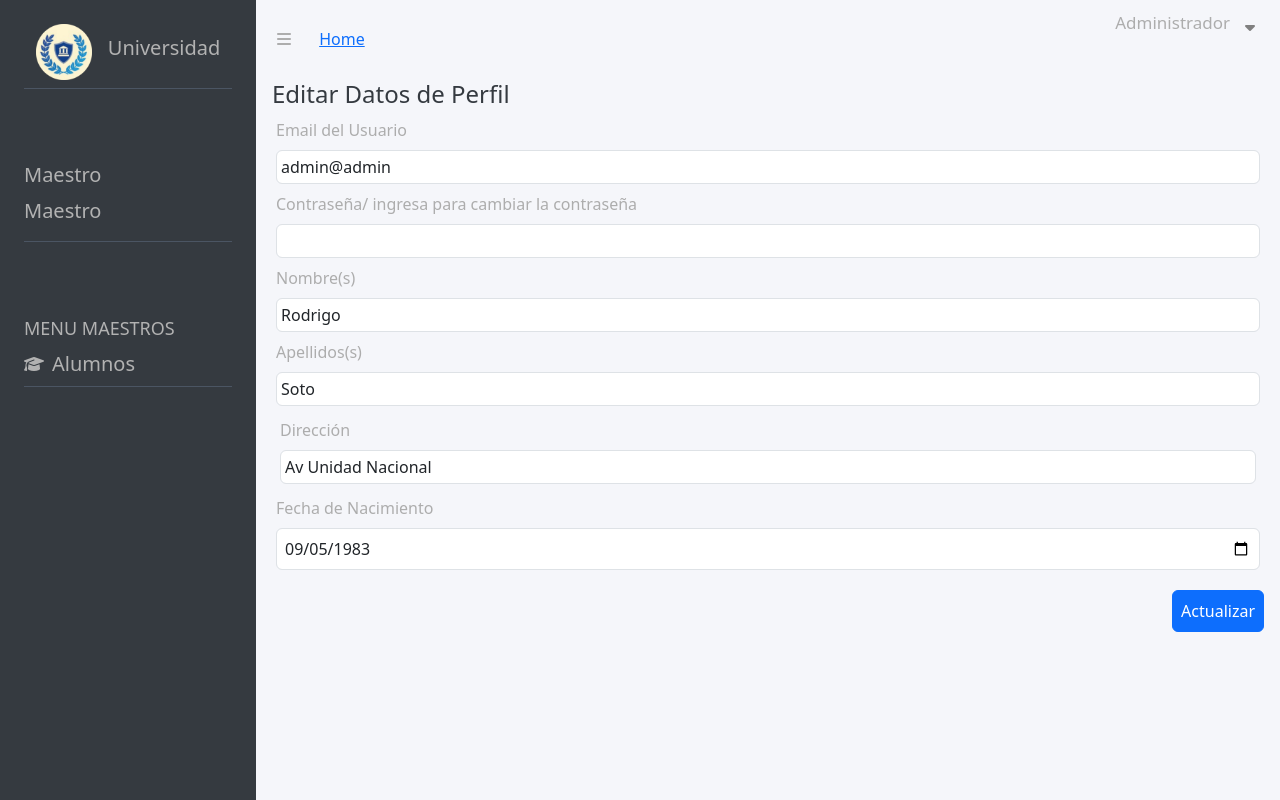
After one commit to Milton-Dis3000/education_plataform, a PHP site: page /views_Maestro/profile_maestro.php in a window 1280 px wide. The commit adds this page. Run offline with PHP 8.4, Linux system fonts and the light colour scheme; a user stored in the database is signed in; data comes from the database, SQL or seed files in the repository; style sheets or scripts are compiled from the project's sources; some libraries are stand-ins or nearby versions.

Commit message:
ProfileMaestro

```diff
--- a/views_Admin/alumno_crud.php
+++ b/views_Admin/alumno_crud.php
@@ -125,7 +125,7 @@
 
                 <div class="pl-4 pr-4 ml-auto">
                     <a href="/views_Admin/admin.php" class="underline hover:no-underline">Home</a>
-                    <a href="/views_Admin/maestro_crud.php" class="underline hover:no-underline">Maestros</a>
+                    <a href="/views_Admin/maestro_crud.php" class="underline hover:no-underline">Alumnos</a>
                 </div>
             </div>
 
--- a/views_Admin/clases_crud.php
+++ b/views_Admin/clases_crud.php
@@ -132,7 +132,7 @@
 
             <div class="p-3 flex justify-between items-center">
                 <h2 class="text-lg font-semibold">Información de Clase</h2>
-                <a href="/views_Admin/register_Clases.php?id=">
+                <a href="/views_Admin/register_Clases.php">
                     <button class="bg-blue-500 hover:bg-blue-700 text-white font-bold text-sm py-1 px-1 rounded">
                         Agregar Clase
                     </button>
@@ -187,8 +187,6 @@
                                             <?= $row["Nombre"] ?>
                                         </th>
 
-
-
                                         <th>
                                             <a href="/views_Admin/edit_Clases.php?id=<?= $row['id_materia'] ?>">
                                                 <button class="text-gray-600 font-bold py-1 px-2 rounded text-xs">
--- a/views_Admin/edit_Maestros.php
+++ b/views_Admin/edit_Maestros.php
@@ -60,7 +60,7 @@
 
             <input type="hidden" name="id_ud" value="<?= $_GET["id"] ?>">
 
-            <select class="form-select mb-3 p-1" aria-label="Default select example" name="materias" required>
+            <select class="form-select mb-3 p-1" aria-label="Default select example" name="materias">
                 <option value="" selected disabled>Clase Asignada</option>
                 <?php
                 $query = "SELECT * FROM materias";
--- /dev/null
+++ b/views_Maestro/profile_maestro.php
@@ -0,0 +1,189 @@
+<?php
+session_start();
+?>
+
+<!DOCTYPE html>
+<html lang="es">
+
+<head>
+    <meta charset="UTF-8">
+    <meta name="viewport" content="width=device-width, initial-scale=1.0">
+    <link rel="stylesheet" href="https://cdnjs.cloudflare.com/ajax/libs/font-awesome/6.4.0/css/all.min.css" integrity="sha512-iecdLmaskl7CVkqkXNQ/ZH/XLlvWZOJyj7Yy7tcenmpD1ypASozpmT/E0iPtmFIB46ZmdtAc9eNBvH0H/ZpiBw==" crossorigin="anonymous" referrerpolicy="no-referrer" />
+    <link href="/dist/output.css" rel="stylesheet">
+    <!-- Data table plugin-->
+    <script src="https://code.jquery.com/jquery-3.7.0.js"></script>
+    <script src="https://cdn.datatables.net/1.13.6/js/jquery.dataTables.min.js"></script>
+    <script src="https://cdn.datatables.net/1.13.6/js/dataTables.bootstrap5.min.js"></script>
+    <link rel="stylesheet" href="https://cdnjs.cloudflare.com/ajax/libs/twitter-bootstrap/5.3.0/css/bootstrap.min.css">
+    <link rel="stylesheet" href="https://cdn.datatables.net/1.13.6/css/dataTables.bootstrap5.min.css">
+    <script src="/Js/main.js" defer></script>
+    <link rel="stylesheet" href="/css/style.css">
+
+
+    <title>Profile</title>
+
+</head>
+
+<body>
+
+    <main class="flex flex-col md:flex-row h-screen w-full ">
+        <section class="flex flex-col w-full md:w-1/5 bg-[#353A40] text-[#B2B2B2]">
+            <div class=" p-4 mb-4">
+                <div class="flex justify-center items-center border-b border-gray-600 pb-2">
+                    <img src="/img/circlelogo.png" alt="Logo" class="w-14 h-14 mr-4">
+                    <h2 class="text-xl">Universidad</h2>
+                </div>
+            </div>
+
+            <div class="p-4 mb-4">
+                <div class="flex flex-col border-b border-gray-600 pb-2">
+                    <h2 class="text-xl">Maestro</h2>
+                    <h2 class="text-xl">Maestro</h2>
+                </div>
+            </div>
+
+            <div class="p-4 mb-4 flex flex-col ">
+                <h2 class="text-lg">MENU MAESTROS</h2>
+
+
+
+                <div class="flex flex-row items-center border-b border-gray-600 pb-2 cursor-pointer hover:bg-gray-100">
+                    <span class="cursor-pointer"><i class="fa-solid fa-graduation-cap mr-2"></i></span>
+                    <form action="/views_Maestro/profile_maestro.php" method="post">
+                        <button class="text-xl">Alumnos</button>
+                    </form>
+                </div>
+
+
+
+            </div>
+        </section>
+
+        <section class="w-full md:w-4/5 h-auto bg-[#F5F6FA] text-[#ADADAD] ">
+
+            <!-- toglleBar -->
+            <nav>
+                <div id="isologotipo" class="">
+                    <span class="pl-4 pr-4 mr-2 cursor-pointer"><i class="fa-solid fa-bars"></i></span>
+                    <a href="/views_Maestro/maestro.php">Home</a>
+                </div>
+                <ul>
+
+                    <div id="toggleContainer">
+                        <p>Administrador</p>
+
+                        <div id="toggleIcons">
+
+                            <i class="fa-solid fa-sort-down"></i>
+
+                        </div>
+
+                    </div>
+
+                    <div id="toggleBar">
+
+                        <div id="infeText">
+
+                            <div id="profile">
+                                <i class="fa-solid fa-circle-user"></i>
+
+                                <a href="profile.php">My profile</a>
+                            </div>
+
+                            <hr>
+                            <div id="logout">
+                                <i class="fa-solid fa-arrow-right-from-bracket"></i>
+
+                                <a href="maestro.php">Logout</a>
+
+                            </div>
+                        </div>
+
+                    </div>
+                </ul>
+            </nav>
+
+            <div class="pl-4  w-full h-auto flex ">
+                <div class="pr-4flex-grow flex items-center">
+
+                    <button class="text-[#353A40] text-2xl cursor-pointer">Editar Datos de Perfil</button>
+
+                </div>
+
+            </div>
+
+            <div class="container">
+                <div class="table-responsive">
+                    <?php
+                    require_once("../handle_db/connection.php");
+                    $usuario_id = $_SESSION['usuario_id'];
+
+                    // Asegúrate de que el usuario tenga el rol_id igual a 2 (Maestro)
+                    if ($_SESSION['rol_id'] == 2) {
+                        $query = "SELECT * FROM usuarios_datos WHERE id_ud = :usuario_id";
+                        $stmt = $pdo->prepare($query);
+                        $stmt->bindParam(':usuario_id', $usuario_id, PDO::PARAM_INT);
+                        $stmt->execute();
+
+                        if ($row = $stmt->fetch(PDO::FETCH_ASSOC)) {
+                            // Aquí puedes mostrar los datos del usuario con rol_id igual a 2
+                    ?>
+                            <form method="post" action="../handle_db/maestro_profile_edit.php" class="p-1">
+                                <div class="p-1">
+                                    <label for="exampleInputEmail1" class="form-label">Email del Usuario</label>
+                                    <input type="email" class="form-control p-1" name="Email" value="<?= $row["Correo"] ?>">
+                                </div>
+
+                                <div class="p-1">
+                                    <label for="exampleInputEmail1" class="form-label">Contraseña/ ingresa para cambiar la contraseña</label>
+                                    <input type="password" class="form-control p-1" name="Contra" value="">
+                                </div>
+
+                                <div class="p-1">
+                                    <label for="exampleInputEmail1" class="form-label">Nombre(s)</label>
+                                    <input type="text" class="form-control p-1" name="Nombre" value="<?= $row["Nombre"] ?>">
+                                </div>
+
+                                <div class="p-1">
+                                    <label for="exampleInputEmail1" class="form-label">Apellidos(s)</label>
+                                    <input type="text" class="form-control p-1" name="Apellido" value="<?= $row["Apellido"] ?>">
+                                </div>
+
+                                <div class="p-2">
+                                    <label for="exampleInputEmail1" class="form-label">Dirección</label>
+                                    <input type="text" class="form-control p-1" name="Direccion" value="<?= $row["Direccion"] ?>">
+                                </div>
+
+                                <div class="p-1">
+                                    <label for="exampleInputEmail1" class="form-label">Fecha de Nacimiento</label>
+                                    <input type="date" class="form-control p-2" name="Fecha_Nacimiento" value="<?= $row["Fecha_Nacimiento"] ?>">
+                                </div>
+
+                                <div class="flex justify-end pt-3">
+                                    <button type="submit" class="btn btn-primary p-2">Actualizar</button>
+                                </div>
+                            </form>
+                    <?php
+                        } else {
+                            // Maneja el caso en el que el usuario no sea encontrado
+                            echo "El usuario no fue encontrado.";
+                        }
+                    } else {
+                        // Maneja el caso en el que el usuario no tiene el rol de Maestro (rol_id no es igual a 2)
+                        echo "No tienes permiso para acceder a esta página.";
+                    }
+                    ?>
+                </div>
+            </div>
+
+
+
+
+
+        </section>
+    </main>
+
+
+</body>
+
+</html>
```
Also changed, not shown: handle_db/LoginController.php (+2 -8 lines), handle_db/maestro_profile_edit.php (added, +35 -0 lines), views_Admin/Maestros/maestro.php (deleted, +0 -83 lines), views_Admin/edit_Clases.php (+5 -5 lines), views_Admin/maestro_crud.php (+7 -16 lines), views_Admin/register_Clases.php (+11 -5 lines), views_Admin/register_Maestros.php (+6 -6 lines), views_Maestro/maestro.php (added, +123 -0 lines), views_Maestro/read_Alumnos.php (renamed from views_Admin/Maestros/read.Alumnos.php, +9 -13 lines).
